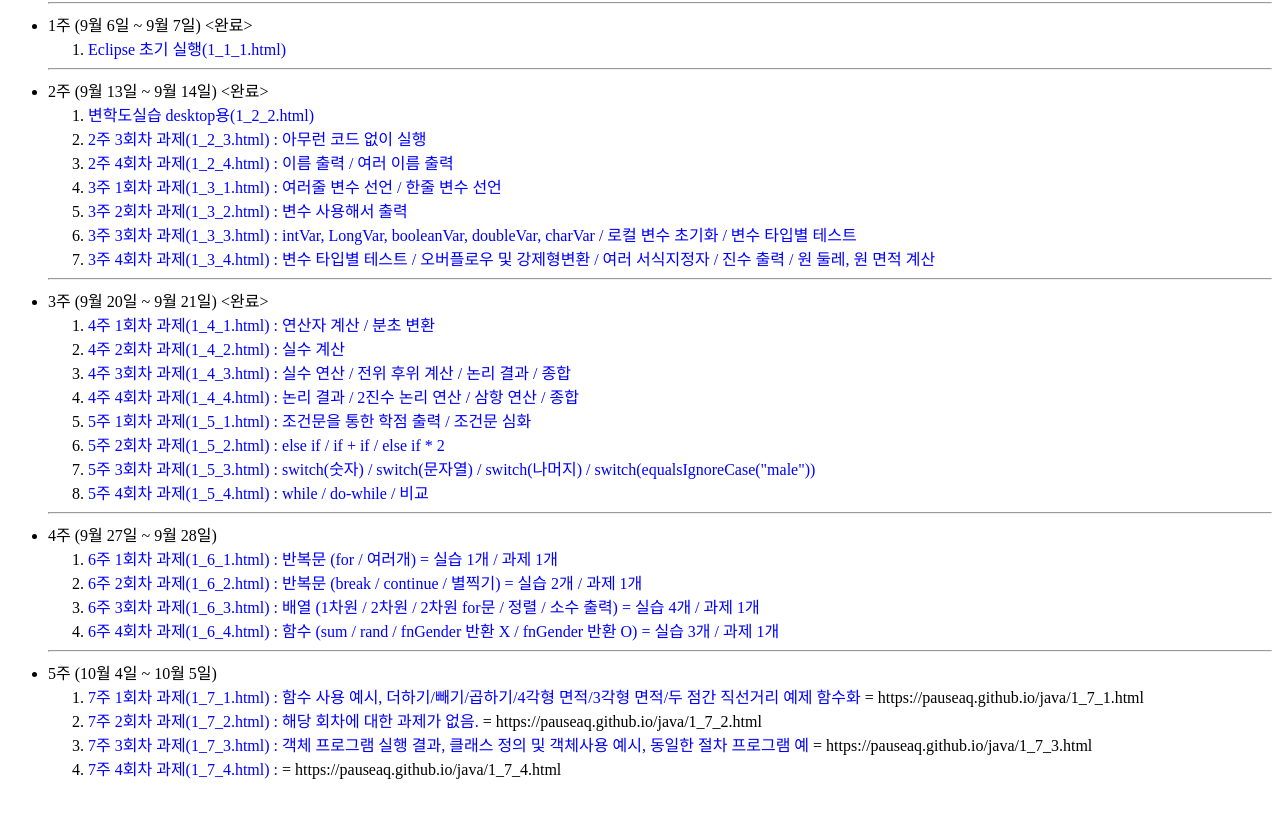
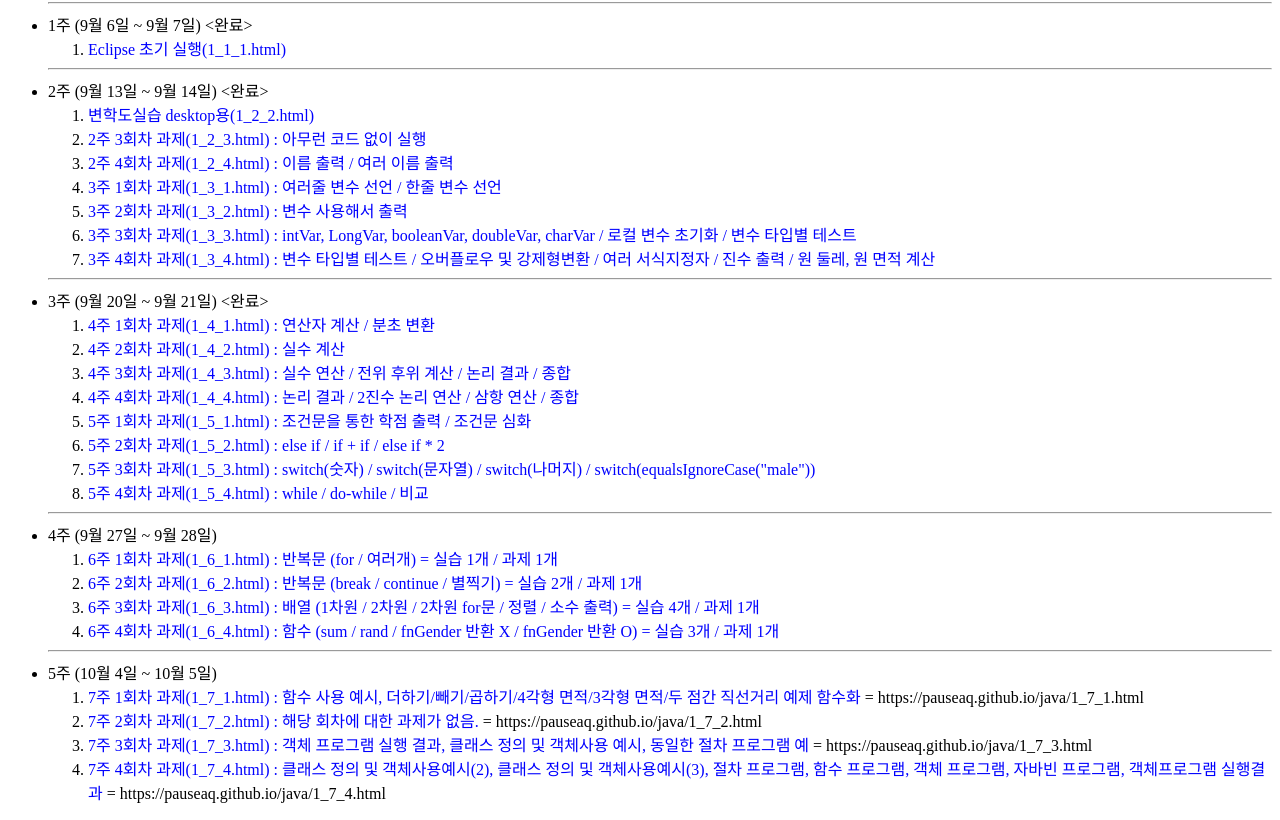
Before and after one commit to pauseaq/pauseaq.github.io, a plain HTML site: page index.html in a window 1280 px wide. Shown: the part 87-907 px from the top of the page. Before the commit the page ends 883 px from the top, so only its background shows below. Drawn offline with Linux system fonts and the light colour scheme.

Commit message:
Update index.html

```diff
--- a/index.html
+++ b/index.html
@@ -47,7 +47,7 @@
     <li><a href="https://pauseaq.github.io/java/1_7_1.html" target="_blank">7주 1회차 과제(1_7_1.html) : 함수 사용 예시, 더하기/빼기/곱하기/4각형 면적/3각형 면적/두 점간 직선거리 예제 함수화</a> = https://pauseaq.github.io/java/1_7_1.html</li>
     <li><a href="https://pauseaq.github.io/java/1_7_2.html" target="_blank">7주 2회차 과제(1_7_2.html) : 해당 회차에 대한 과제가 없음.</a> = https://pauseaq.github.io/java/1_7_2.html</li>
     <li><a href="https://pauseaq.github.io/java/1_7_3.html" target="_blank">7주 3회차 과제(1_7_3.html) : 객체 프로그램 실행 결과, 클래스 정의 및 객체사용 예시, 동일한 절차 프로그램 예</a> = https://pauseaq.github.io/java/1_7_3.html</li>
-    <li><a href="https://pauseaq.github.io/java/1_7_4.html" target="_blank">7주 4회차 과제(1_7_4.html) : </a> = https://pauseaq.github.io/java/1_7_4.html</li>
+    <li><a href="https://pauseaq.github.io/java/1_7_4.html" target="_blank">7주 4회차 과제(1_7_4.html) : 클래스 정의 및 객체사용예시(2), 클래스 정의 및 객체사용예시(3), 절차 프로그램, 함수 프로그램, 객체 프로그램, 자바빈 프로그램, 객체프로그램 실행결과</a> = https://pauseaq.github.io/java/1_7_4.html</li>
   </ol>
   </ul>
 </body></html>
```
